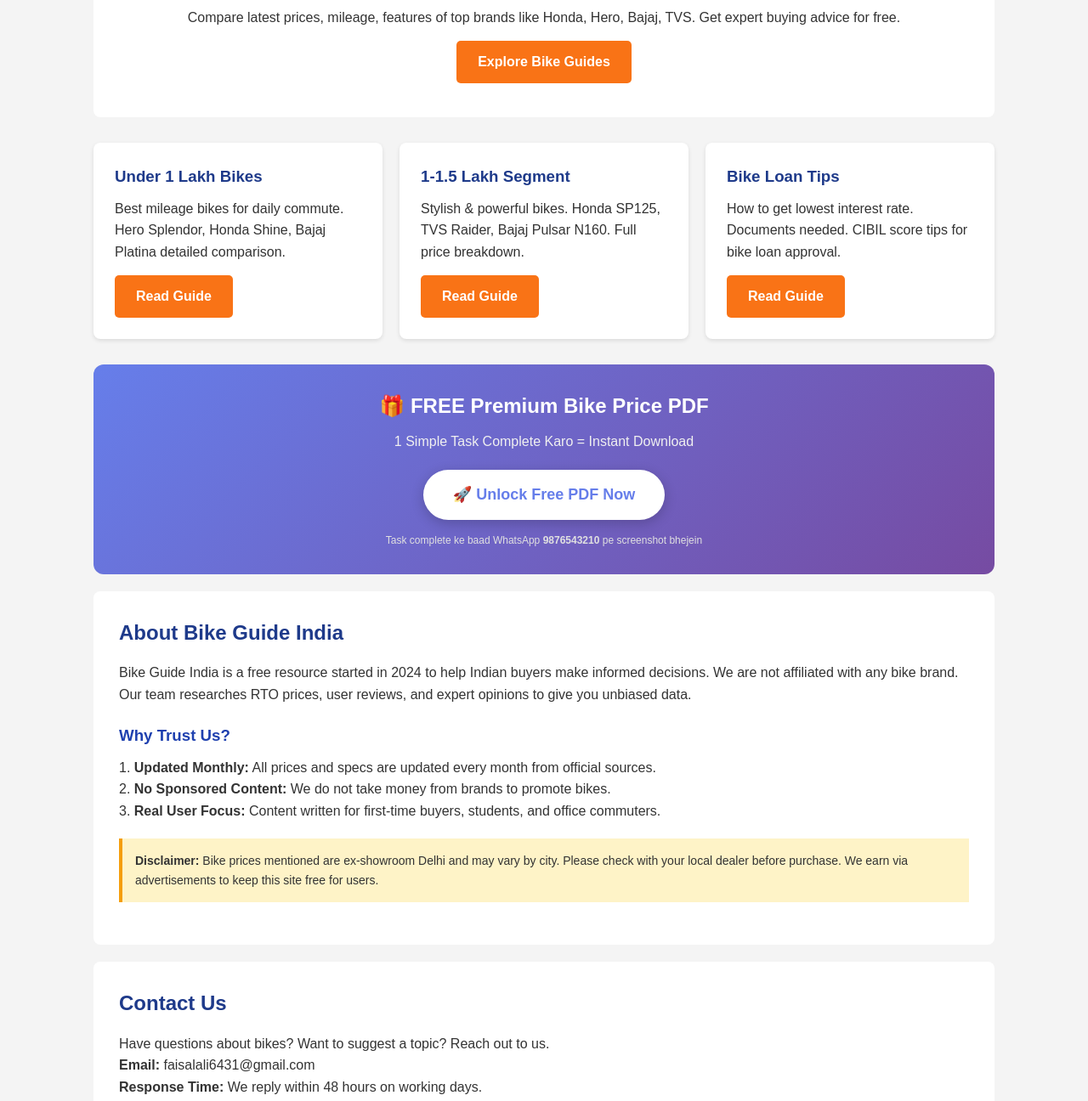
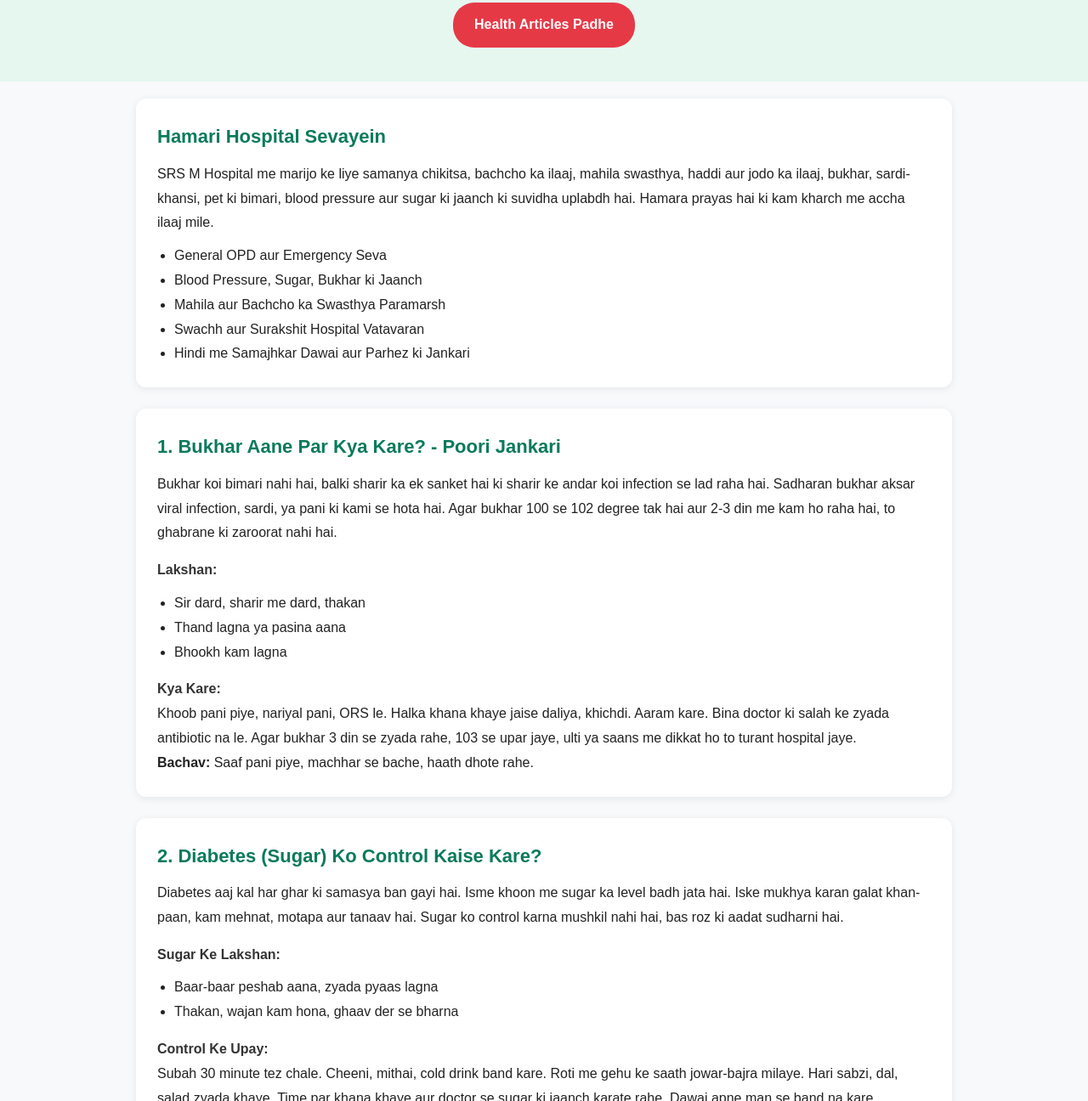
Before and after one commit to srsmhospitalc-collab/OFFFWA, a plain HTML site: page index.html in a window 1280 px wide. Shown: the part 283-1579 px from the top of the page at 85% size. Drawn offline with Linux system fonts and the light colour scheme.

Commit message:
Replace bike guide content with hospital information

```diff
--- a/index.html
+++ b/index.html
@@ -1,133 +1,108 @@
 <!DOCTYPE html>
-<html lang="en">
+<html lang="hi">
 <head>
-    <meta charset="UTF-8">
-    <meta name="viewport" content="width=device-width, initial-scale=1.0">
-    <meta name="description" content="Best bike buying guide 2026. Compare prices, mileage, features of Honda, Hero, Bajaj bikes. Get expert tips for free.">
-    <meta name="keywords" content="bike price 2026, best bike under 1 lakh, Honda SP125, Hero Splendor, bike mileage">
-    <title>Bike Guide India 2026 - Prices, Mileage & Expert Reviews</title>
-    <style>
-        * { margin: 0; padding: 0; box-sizing: border-box; }
-        body { font-family: Arial, sans-serif; line-height: 1.6; color: #333; background: #f4f4f4; }
-        .container { max-width: 1100px; margin: auto; overflow: hidden; padding: 0 20px; }
-        header { background: #1e3a8a; color: #fff; padding: 1rem 0; text-align: center; }
-        header h1 { margin-bottom: 10px; }
-        nav { background: #1e40af; padding: 10px 0; }
-        nav ul { list-style: none; text-align: center; }
-        nav ul li { display: inline; margin: 0 15px; }
-        nav ul li a { color: #fff; text-decoration: none; font-weight: bold; }
-        .hero { background: #fff; padding: 40px 20px; text-align: center; margin: 20px 0; border-radius: 8px; }
-        .hero h2 { color: #1e3a8a; margin-bottom: 15px; font-size: 2rem; }
-        .features { display: grid; grid-template-columns: repeat(auto-fit, minmax(250px, 1fr)); gap: 20px; margin: 30px 0; }
-        .card { background: #fff; padding: 25px; border-radius: 8px; box-shadow: 0 2px 5px rgba(0,0,0,0.1); }
-        .card h3 { color: #1e3a8a; margin-bottom: 10px; }
-        .btn { display: inline-block; background: #f97316; color: #fff; padding: 12px 25px; text-decoration: none; border-radius: 5px; margin-top: 15px; font-weight: bold; }
-        .btn:hover { background: #ea580c; }
-        article { background: #fff; padding: 30px; margin: 20px 0; border-radius: 8px; }
-        article h2 { color: #1e3a8a; margin-bottom: 15px; }
-        article h3 { color: #1e40af; margin: 20px 0 10px 0; }
-        footer { background: #1e3a8a; color: #fff; text-align: center; padding: 30px 0; margin-top: 40px; }
-        footer a { color: #93c5fd; margin: 0 10px; text-decoration: none; }
-        .disclaimer { background: #fef3c7; padding: 15px; border-left: 4px solid #f59e0b; margin: 20px 0; font-size: 14px; }
-    </style>
+<meta charset="UTF-8">
+<meta name="viewport" content="width=device-width, initial-scale=1.0">
+<title>SRS M Hospital - Hindi Me Swasthya Jankari, Bimari, Ilaaj aur Health Tips</title>
+<meta name="description" content="SRS M Hospital ki official website. Hindi me swasthya jankari, bimari ke lakshan, bachav, diet, hygiene aur hospital sevao ke baare me saral bhasha me jaane.">
+<style>
+*{margin:0;padding:0;box-sizing:border-box;font-family:Arial,sans-serif}
+body{background:#f7f9fb;color:#222;line-height:1.8}
+header{background:#0a7a5c;color:#fff;padding:15px 20px;display:flex;justify-content:space-between;align-items:center}
+header h1{font-size:22px}
+nav a{color:#fff;text-decoration:none;margin-left:15px;font-weight:bold}
+.hero{background:#e6f7f0;padding:40px 20px;text-align:center}
+.hero h2{font-size:28px;color:#0a7a5c}
+.hero p{max-width:800px;margin:15px auto}
+.btn{background:#e63946;color:#fff;padding:12px 25px;border-radius:25px;display:inline-block;text-decoration:none;font-weight:bold;margin-top:10px}
+.container{max-width:1000px;margin:auto;padding:20px}
+.card{background:#fff;padding:25px;border-radius:12px;margin-bottom:25px;box-shadow:0 2px 10px rgba(0,0,0,0.08)}
+.card h3{color:#0a7a5c;font-size:22px;margin-bottom:10px}
+.card h4{margin-top:15px;color:#333}
+ul{margin-left:20px;margin-top:10px}
+footer{background:#222;color:#fff;text-align:center;padding:20px}
+.contact{background:#fff3cd;padding:20px;border-radius:12px;text-align:center}
+@media(max-width:600px){header{flex-direction:column}nav{margin-top:10px}}
+</style>
 </head>
 <body>
-    <header>
-        <div class="container">
-            <h1>Bike Guide India 2026</h1>
-            <p>Your Trusted Source for Bike Prices, Reviews & Buying Tips</p>
-        </div>
-    </header>
 
-    <nav>
-        <div class="container">
-            <ul>
-                <li><a href="index.html">Home</a></li>
-                <li><a href="#guides">Bike Guides</a></li>
-                <li><a href="#about">About Us</a></li>
-                <li><a href="#contact">Contact</a></li>
-                <li><a href="privacy-policy.html">Privacy Policy</a></li>
-            </ul>
-        </div>
-    </nav>
+<header>
+<h1>🏥 SRS M Hospital</h1>
+<nav><a href="#">Home</a><a href="#seva">Sevayein</a><a href="#health">Health Tips</a><a href="#sampark">Sampark</a></nav>
+</header>
 
-    <div class="container">
-        <section class="hero">
-            <h2>Find Your Perfect Bike in 2026</h2>
-            <p>Compare latest prices, mileage, features of top brands like Honda, Hero, Bajaj, TVS. Get expert buying advice for free.</p>
-            <a href="#guides" class="btn">Explore Bike Guides</a>
-        </section>
+<div class="hero">
+<h2>Hindi Me Saral Swasthya Jankari</h2>
+<p>SRS M Hospital ka uddeshya hai ki gaon aur sheher ke har vyakti ko sahi, saral aur bharosemand swasthya jankari Hindi me mile. Yahaan aapko bimari, ilaaj, bachav, diet aur hospital sevao ke baare me vistaar se jaankari milegi.</p>
+<a class="btn" href="#health">Health Articles Padhe</a>
+</div>
 
-        <section class="features" id="guides">
-            <div class="card">
-                <h3>Under 1 Lakh Bikes</h3>
-                <p>Best mileage bikes for daily commute. Hero Splendor, Honda Shine, Bajaj Platina detailed comparison.</p>
-                <a href="bike-guide.html" class="btn">Read Guide</a>
-            </div>
-            <div class="card">
-                <h3>1-1.5 Lakh Segment</h3>
-                <p>Stylish & powerful bikes. Honda SP125, TVS Raider, Bajaj Pulsar N160. Full price breakdown.</p>
-                <a href="bike-guide.html" class="btn">Read Guide</a>
-            </div>
-            <div class="card">
-                <h3>Bike Loan Tips</h3>
-                <p>How to get lowest interest rate. Documents needed. CIBIL score tips for bike loan approval.</p>
-                <a href="bike-guide.html" class="btn">Read Guide</a>
-            </div>
-        </section>
+<div class="container">
 
-        <!-- MyLead OfferWall Section Start -->
-<section style="background:linear-gradient(135deg, #667eea 0%, #764ba2 100%); padding:30px 15px; margin:20px 0; text-align:center; border-radius:12px;">
-    <h2 style="color:#fff; margin:0 0 10px 0; font-size:24px;">🎁 FREE Premium Bike Price PDF</h2>
-    <p style="color:#f0f0f0; margin:0 0 20px 0; font-size:16px;">1 Simple Task Complete Karo = Instant Download</p>
+<div class="card" id="seva">
+<h3>Hamari Hospital Sevayein</h3>
+<p>SRS M Hospital me marijo ke liye samanya chikitsa, bachcho ka ilaaj, mahila swasthya, haddi aur jodo ka ilaaj, bukhar, sardi-khansi, pet ki bimari, blood pressure aur sugar ki jaanch ki suvidha uplabdh hai. Hamara prayas hai ki kam kharch me accha ilaaj mile.</p>
+<ul>
+<li>General OPD aur Emergency Seva</li>
+<li>Blood Pressure, Sugar, Bukhar ki Jaanch</li>
+<li>Mahila aur Bachcho ka Swasthya Paramarsh</li>
+<li>Swachh aur Surakshit Hospital Vatavaran</li>
+<li>Hindi me Samajhkar Dawai aur Parhez ki Jankari</li>
+</ul>
+</div>
 
-    <a href="https://reward-me.eu/7bf35c96-6441-11f1-ac58-8a5fb7be40ea" target="_blank"
-       style="display:inline-block; background:#fff; color:#667eea; padding:15px 35px;
-              text-decoration:none; border-radius:50px; font-weight:bold; font-size:18px;
-              box-shadow: 0 4px 15px rgba(0,0,0,0.2);">
-        🚀 Unlock Free PDF Now
-    </a>
+<div class="card" id="health">
+<h3>1. Bukhar Aane Par Kya Kare? - Poori Jankari</h3>
+<p>Bukhar koi bimari nahi hai, balki sharir ka ek sanket hai ki sharir ke andar koi infection se lad raha hai. Sadharan bukhar aksar viral infection, sardi, ya pani ki kami se hota hai. Agar bukhar 100 se 102 degree tak hai aur 2-3 din me kam ho raha hai, to ghabrane ki zaroorat nahi hai.</p>
+<h4>Lakshan:</h4>
+<ul><li>Sir dard, sharir me dard, thakan</li><li>Thand lagna ya pasina aana</li><li>Bhookh kam lagna</li></ul>
+<h4>Kya Kare:</h4>
+<p>Khoob pani piye, nariyal pani, ORS le. Halka khana khaye jaise daliya, khichdi. Aaram kare. Bina doctor ki salah ke zyada antibiotic na le. Agar bukhar 3 din se zyada rahe, 103 se upar jaye, ulti ya saans me dikkat ho to turant hospital jaye.</p>
+<p><b>Bachav:</b> Saaf pani piye, machhar se bache, haath dhote rahe.</p>
+</div>
 
-    <p style="font-size:12px; margin-top:15px; color:#e0e0e0;">
-        Task complete ke baad WhatsApp <b>9876543210</b> pe screenshot bhejein
-    </p>
-</section>
-<!-- MyLead OfferWall Section End -->
+<div class="card">
+<h3>2. Diabetes (Sugar) Ko Control Kaise Kare?</h3>
+<p>Diabetes aaj kal har ghar ki samasya ban gayi hai. Isme khoon me sugar ka level badh jata hai. Iske mukhya karan galat khan-paan, kam mehnat, motapa aur tanaav hai. Sugar ko control karna mushkil nahi hai, bas roz ki aadat sudharni hai.</p>
+<h4>Sugar Ke Lakshan:</h4>
+<ul><li>Baar-baar peshab aana, zyada pyaas lagna</li><li>Thakan, wajan kam hona, ghaav der se bharna</li></ul>
+<h4>Control Ke Upay:</h4>
+<p>Subah 30 minute tez chale. Cheeni, mithai, cold drink band kare. Roti me gehu ke saath jowar-bajra milaye. Hari sabzi, dal, salad zyada khaye. Time par khana khaye aur doctor se sugar ki jaanch karate rahe. Dawai apne man se band na kare.</p>
+</div>
 
-        <article id="about">
-            <h2>About Bike Guide India</h2>
-            <p>Bike Guide India is a free resource started in 2024 to help Indian buyers make informed decisions. We are not affiliated with any bike brand. Our team researches RTO prices, user reviews, and expert opinions to give you unbiased data.</p>
+<div class="card">
+<h3>3. Blood Pressure (BP) - High Aur Low BP Ki Pehchan</h3>
+<p>Blood Pressure ka matlab hai khoon ka naso par dabav. Normal BP 120/80 mana jata hai. High BP ko silent killer kehte hai kyunki iske lakshan der se dikhte hai. Low BP me chakkar aur kamzori aati hai.</p>
+<p><b>High BP se bachne ke liye:</b> Namak kam khaye, tala-bhuna kam kare, gussa aur tanaav kam kare, roz walk kare, dhumrapan aur sharab se door rahe. 40 saal ke baad har 3 mahine me BP check karana chahiye. Agar BP ki dawai chal rahi hai to use roz samay par le.</p>
+</div>
 
-            <h3>Why Trust Us?</h3>
-            <p>1. <strong>Updated Monthly:</strong> All prices and specs are updated every month from official sources.</p>
-            <p>2. <strong>No Sponsored Content:</strong> We do not take money from brands to promote bikes.</p>
-            <p>3. <strong>Real User Focus:</strong> Content written for first-time buyers, students, and office commuters.</p>
+<div class="card">
+<h3>4. Pet Ki Bimari, Gas Aur Kabz Ka Ilaaj</h3>
+<p>Pet ki samasya jaise gas, acidity, kabz aaj sabse aam hai. Iska bada karan der se khana, bahar ka khana, kam pani peena aur raat me der tak jaagna hai. Pet saaf nahi hoga to poora din kharab jayega.</p>
+<p><b>Upay:</b> Subah uthte hi 2 glass gunguna pani piye. Khane me fiber wali cheeze jaise palak, papita, kela, daliya shamil kare. Khana chaba-chaba kar khaye. Raat ka khana halka aur jaldi khaye. Roz 20 minute walk zaroor kare. Acidity me mirchi-masala aur chai kam kare.</p>
+</div>
 
-            <div class="disclaimer">
-                <strong>Disclaimer:</strong> Bike prices mentioned are ex-showroom Delhi and may vary by city. Please check with your local dealer before purchase. We earn via advertisements to keep this site free for users.
-            </div>
-        </article>
+<div class="card">
+<h3>5. Bachcho Ka Swasthya Aur Mausami Bimari Se Bachav</h3>
+<p>Bachcho me sardi, khansi, bukhar aur pet dard mausam badalne par aam hai. Bachcho ki rog pratirodhak kshamata kam hoti hai isliye unka khaas dhyan rakhna chahiye.</p>
+<p>Bachcho ko roz doodh, dal, anda, hari sabzi de. Bahar ka chips, toffee, cold drink kam de. School se aane ke baad haath-pair dhulwaye. Mausam ke hisaab se kapde pehnaye. Teeka (vaccination) samay par lagwaye. Agar bachche ko 2 din se zyada bukhar, ulti ya dast ho to deri na kare, turant doctor ko dikhaye.</p>
+</div>
 
-        <article id="contact">
-            <h2>Contact Us</h2>
-            <p>Have questions about bikes? Want to suggest a topic? Reach out to us.</p>
-            <p><strong>Email:</strong> faisalali6431@gmail.com</p>
-            <p><strong>Response Time:</strong> We reply within 48 hours on working days.</p>
-            <p><strong>Address:</strong> Digital Content Creator, India</p>
-        </article>
-    </div>
+<div class="card">
+<h3>6. Mahilao Ka Swasthya - Khoon Ki Kami (Anemia) Aur Kamzori</h3>
+<p>Bharat me bahut si mahilao me khoon ki kami payi jati hai. Isse thakan, chakkar, baal jhadna, twacha peela padna jaisi samasya hoti hai. Iska mukhya karan poshak khane ki kami hai.</p>
+<p><b>Upay:</b> Palak, methi, chukandar, gud, chana, anar roz khaye. Vitamin C ke liye nimbu, amla le jisse khoon banta hai. Chai khane ke turant baad na piye. Mahilao ko saal me ek baar hemoglobin ki jaanch zaroor karani chahiye. Garbhavastha me doctor ki salah se iron ki goli le.</p>
+<p>Swasth mahila hi swasth parivar ki neev hoti hai.</p>
+</div>
 
-    <footer>
-        <div class="container">
-            <p>&copy; 2026 Bike Guide India. All Rights Reserved.</p>
-            <p>
-                <a href="privacy-policy.html">Privacy Policy</a> |
-                <a href="terms.html">Terms of Service</a> |
-                <a href="#contact">Contact</a> |
-                <a href="#about">About</a>
-            </p>
-            <p style="font-size:12px; margin-top:15px;">This site uses cookies to improve user experience. By using this site, you agree to our Privacy Policy.</p>
-        </div>
-    </footer>
+<div class="card contact" id="sampark">
+<h3>Sampark Kare</h3>
+<p><b>SRS M Hospital</b><br>Uttar Pradesh, India<br>Swasthya Jankari ke liye hamari website roz padhe. Kisi bhi gambhir samasya me apne nazdiki doctor se turant sampark kare.</p>
+<p style="font-size:13px;color:#666">Disclaimer: Is website par di gayi jankari keval samanya jankari ke liye hai. Ye kisi doctor ki salah ka vikalp nahi hai. Kripya ilaaj se pehle doctor se paramarsh avashya le.</p>
+</div>
+
+</div>
+<footer>© 2026 SRS M Hospital - Sarvadhikar Surakshit | Hindi Health Website</footer>
 </body>
 </html>
```
